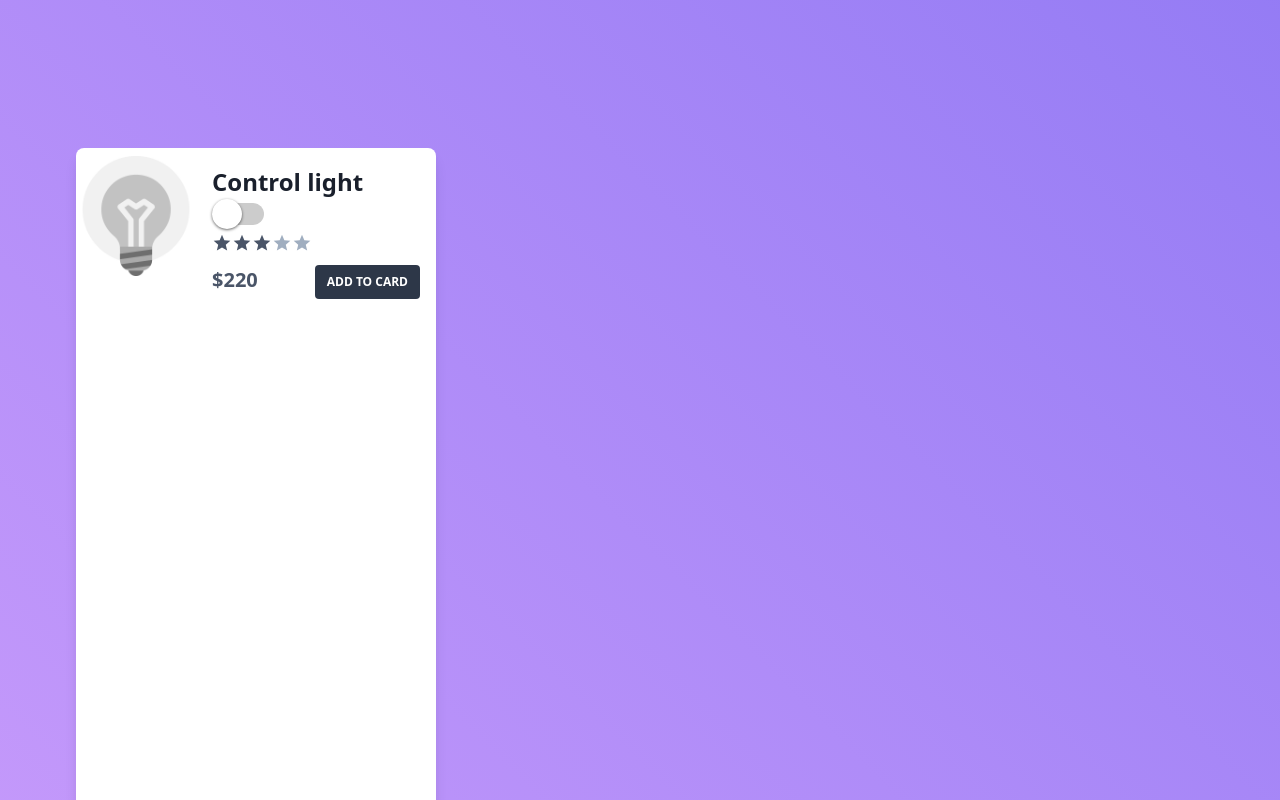
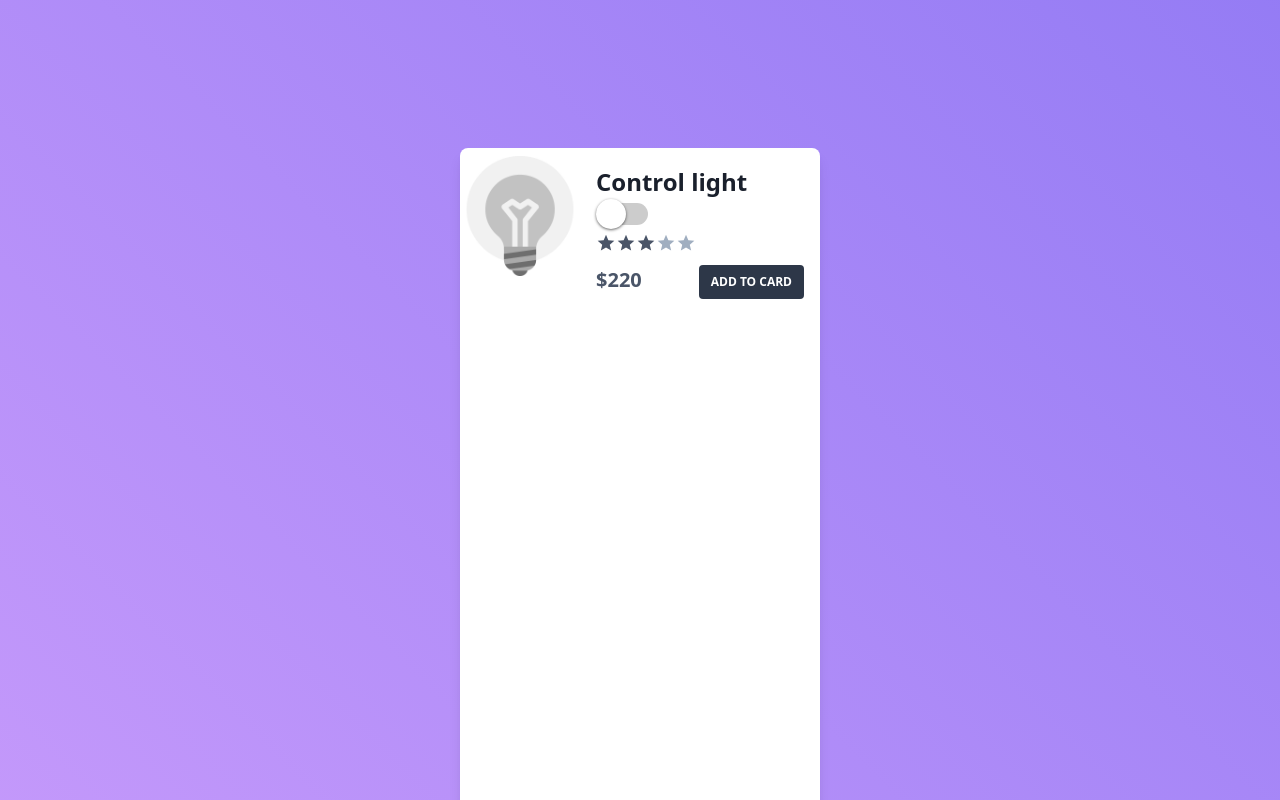
Before and after one commit to sid-r-singh/website, a website: page iot/index.html in a window 1280 px wide. Shown: the part 1500-2300 px from the top of the page. Drawn offline with nearby package versions, Linux system fonts and the light colour scheme; no server answers.

Commit message:
cntr_align

```diff
--- a/iot/index.html
+++ b/iot/index.html
@@ -127,8 +127,10 @@
 
 
 <!-- component -->
+
 <div class="py-6 max-w-6xl mx-auto">
- <div class="max-w-sm w-full sm:w-1/2 lg:w-1/3 py-6 px-3">
+  <div class="flex items-center justify-center min-h-screen">
+      <div class="max-w-sm w-full sm:w-1/2 lg:w-1/3 py-6 px-3">
   <div class="flex justify-center min-h-screen bg-white shadow-lg rounded-lg overflow-hidden">
     <div class="w-1/3 pt-2 bg-cover">
       <img src="Idea-02.jpg" id="bulb" alt="bulb" style = "filter: grayscale(100%)" width="500" height="500">
@@ -165,6 +167,7 @@
     </div>
    </div>
   </div>
+</div>
 </div>
 
 
```
